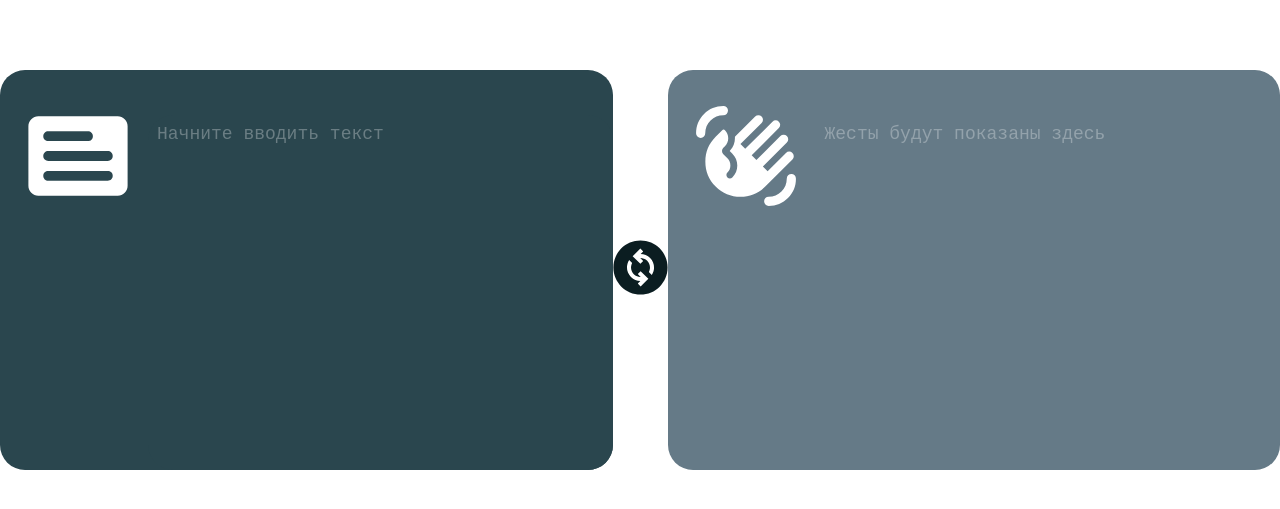
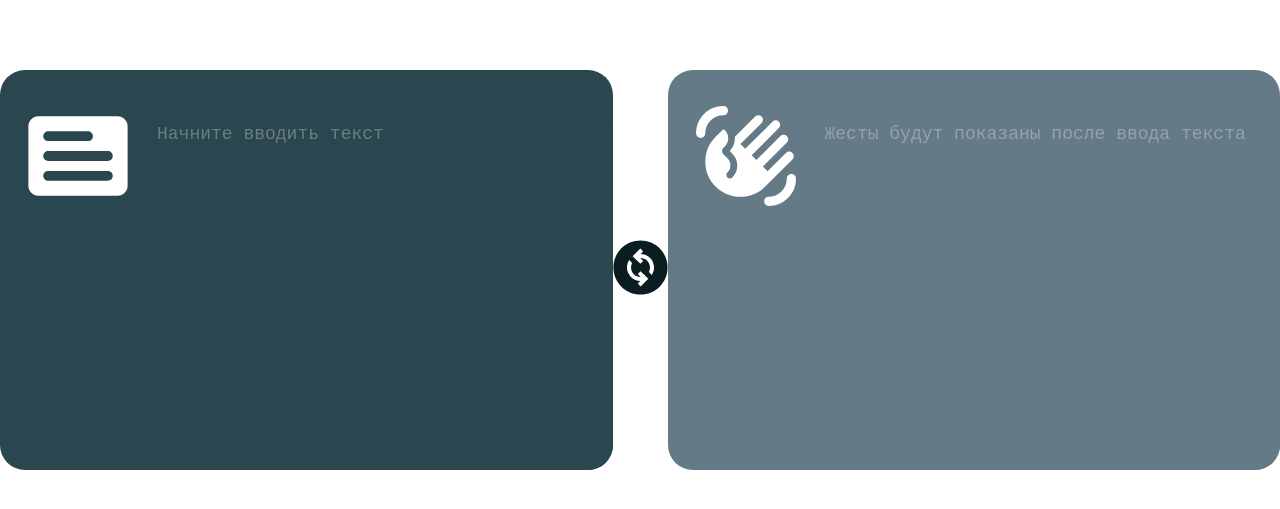
Before and after one commit to YP5ka/Tea-House, a React (Create React App) app: page / in a window 1280 px wide. Shown: the part 171-680 px from the top of the page. Built offline with nearby package versions, Linux system fonts and the light colour scheme.

Commit message:
Фикс блока с жестами

```diff
--- a/src/App.js
+++ b/src/App.js
@@ -1,14 +1,13 @@
 import WebcamComponent from './webcamera';
 import React, { useState } from 'react';
 
-
 function App() {
-    const [theme,setTheme] = useState('light'); // состояние для смены темы
+  const [theme, setTheme] = useState('light'); // состояние для смены темы
+  const [stateArray, replaceContent] = useState('default'); // состояние  для свапа двух форм
   const switchTheme = () => {
     setTheme((current) => (current === 'light' ? 'dark' : 'light'));
   }; // переключатель темы
 
-    const [stateArray, replaceContent] = useState('default'); // состояние  для свапа двух форм
   const HandleClick = () => {
     console.log('clicked');
     replaceContent((current) => (current === 'default' ? 'reversed' : 'default'));
@@ -17,23 +16,27 @@ function App() {
   return (
     <div id={theme}>
       <div className="wrapper" id={stateArray}>
-
         <header>
-            <h1 >Handshake!</h1>
-            <h3 className='pointer'>Profile</h3>
-            <h3 className='pointer'>Settings</h3>
-            <h3 className='pointer' onClick={switchTheme}>Dark mode</h3>
+          <h1>Handshake!</h1>
+          <h3 className="pointer">Profile</h3>
+          <h3 className="pointer">Settings</h3>
+          <h3 className="pointer" onClick={switchTheme}>
+            Dark mode
+          </h3>
         </header>
 
-        <main className="content " >
-
+        <main className="content ">
           <div className="block_txt">
-            <img src='./img/text.svg'/>
-            <textarea className="block_txt-textarea" placeholder="Начните вводить текст" name="textarea_1" id="Укажешь удобный" />
-
+            <img src="./img/text.svg" />
+            <textarea
+              className="block_txt-textarea"
+              placeholder="Начните вводить текст"
+              name="textarea_1"
+              id="Укажешь удобный"
+            />
           </div>
 
-          <div className="replace" onClick={HandleClick} >
+          <div className="replace" onClick={HandleClick}>
             {theme === 'light' ? (
               <img src="/img/change-circle.svg" />
             ) : (
@@ -42,10 +45,15 @@ function App() {
           </div>
 
           <div className="block_gestures">
-            <div className='block_gestures-img'></div>
-            <img src='./img/hand.svg'/>
-            <p className='block_gestures-p'>Жесты будут показаны здесь</p>
-          </div >
+            <div className="block_gestures-img"></div>
+            <img src="./img/hand.svg" />
+            <textarea
+              className="block_gestures-textarea"
+              placeholder="Жесты будут показаны после ввода текста"
+              name="textarea_1"
+              id="Укажешь удобный"
+            />
+          </div>
 
           {/* <WebcamComponent/>  */}
         </main>
--- a/src/index.scss
+++ b/src/index.scss
@@ -155,7 +155,7 @@ header{
         width: 760px;
         height: 400px;
         .block_gestures-textarea{
-            display: none;
+
             width: 76%;
             background-color: #657A87;
             color: #FFFFFF4D;
```
Lines whose indentation alone changed are shown as unchanged.
